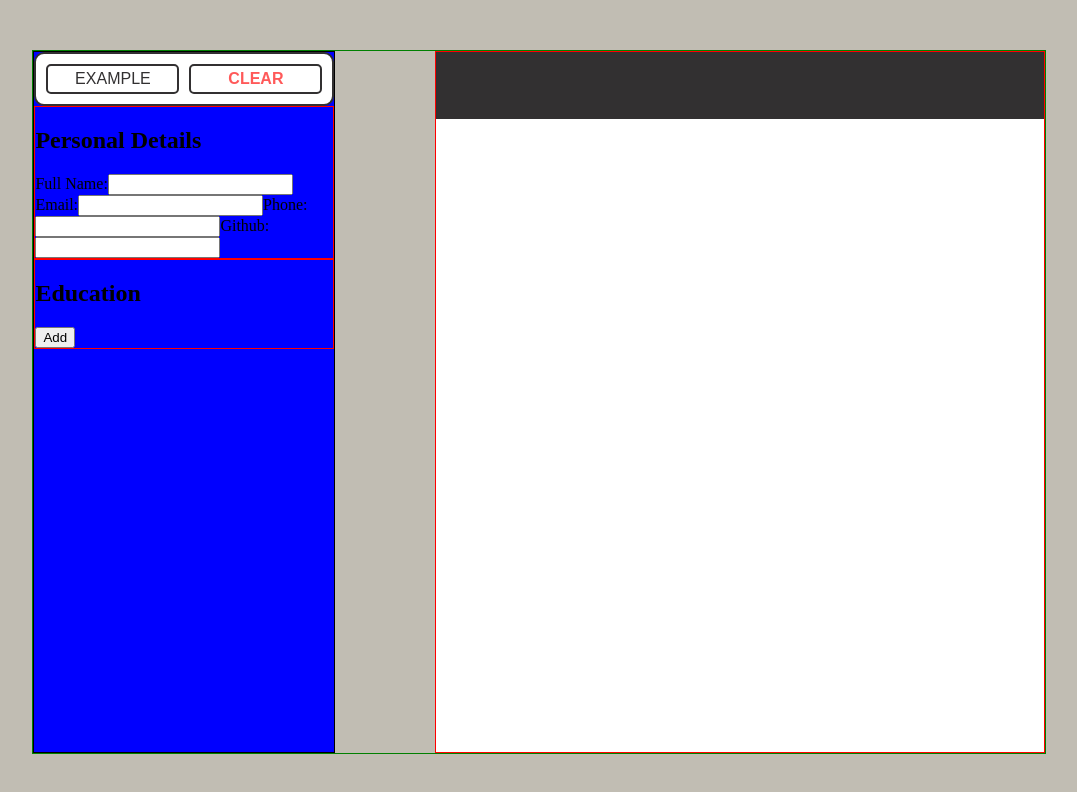
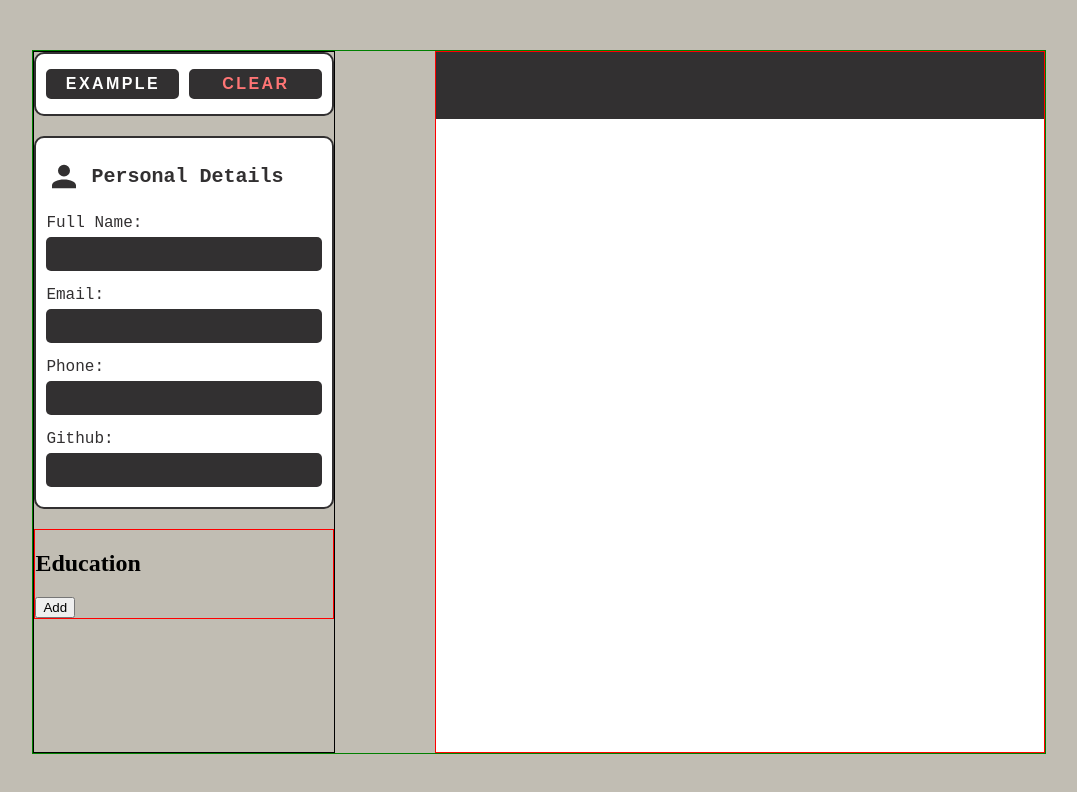
Before and after one commit to MarkR-Dev/cv-app, a React (Vite) app: page / in a window 1280 px wide. Shown: the top 792 px of the page, without its empty margins (101-1178 px from the left). Built offline with nearby package versions, Linux system fonts and the light colour scheme; the HTML template or start-up script is replaced by a standard one.

Commit message:
feat: Add personal section css

```diff
--- a/src/components/Personal.jsx
+++ b/src/components/Personal.jsx
@@ -3,6 +3,9 @@ todo:
   bonus- svg of person?
   bonus- dropdown?
 */
+
+import "../styles/personal.css";
+import personalIcon from "../assets/personal.svg";
 
 function Personal({ personal, setPersonal }) {
   function handleNameChange(e) {
@@ -24,9 +27,14 @@ function Personal({ personal, setPersonal }) {
   return (
     <>
       <form action="#" id="personal">
+        <div className="personal-heading">
+          <img src={personalIcon} alt="Person Icon" className="icon" />
           <h2>Personal Details</h2>
-        <label htmlFor="name">
-          Full Name:
+        </div>
+
+        <div className="personal-form-controls">
+          <div className="personal-input">
+            <label htmlFor="name">Full Name:</label>
             <input
               id="name"
               name="name"
@@ -34,10 +42,10 @@ function Personal({ personal, setPersonal }) {
               value={personal.name}
               onChange={handleNameChange}
             />
-        </label>
+          </div>
 
-        <label htmlFor="email">
-          Email:
+          <div className="personal-input">
+            <label htmlFor="name">Email:</label>
             <input
               id="email"
               name="email"
@@ -45,10 +53,10 @@ function Personal({ personal, setPersonal }) {
               value={personal.email}
               onChange={handleEmailChange}
             />
-        </label>
+          </div>
 
-        <label htmlFor="phone">
-          Phone:
+          <div className="personal-input">
+            <label htmlFor="name">Phone:</label>
             <input
               id="phone"
               name="phone"
@@ -56,10 +64,10 @@ function Personal({ personal, setPersonal }) {
               value={personal.phone}
               onChange={handlePhoneChange}
             />
-        </label>
+          </div>
 
-        <label htmlFor="github">
-          Github:
+          <div className="personal-input">
+            <label htmlFor="name">Github:</label>
             <input
               id="github"
               name="github"
@@ -67,7 +75,8 @@ function Personal({ personal, setPersonal }) {
               value={personal.github}
               onChange={handleGithubChange}
             />
-        </label>
+          </div>
+        </div>
       </form>
     </>
   );
--- a/src/styles/controls.css
+++ b/src/styles/controls.css
@@ -3,7 +3,7 @@
   gap: 10px;
   background-color: white;
   border-radius: 10px;
-  padding: 10px;
+  padding: 15px 10px;
   font-family: monospace;
   border: 2px solid var(--color-1);
 }
@@ -12,15 +12,16 @@
 .clear-btn {
   width: 100%;
   height: 30px;
-  background-color: transparent;
+  background-color: var(--color-1);
   border: 2px solid var(--color-1);
-  color: var(--color-1);
+  color: white;
   border-radius: 5px;
   font-size: 1rem;
   text-transform: uppercase;
+  font-weight: bold;
+  letter-spacing: 0.15rem;
 }
 
 .clear-btn {
-  color: rgba(255, 0, 0, 0.651);
-  font-weight: bold;
+  color: #ff7575;
 }
--- a/src/styles/curriculumVitae.css
+++ b/src/styles/curriculumVitae.css
@@ -24,9 +24,11 @@ main {
 
 .form-controls-container {
   border: 1px solid black;
-  background-color: blue;
   width: 40%;
   min-width: 300px;
+  display: flex;
+  flex-direction: column;
+  gap: 20px;
 }
 
 .form-controls-container > * {
--- a/src/styles/display.css
+++ b/src/styles/display.css
@@ -32,7 +32,7 @@
   gap: 8px;
 }
 
-.icon {
+.display-container .icon {
   width: 1.5rem;
 }
 
--- /dev/null
+++ b/src/styles/personal.css
@@ -0,0 +1,53 @@
+#personal {
+  background-color: white;
+  padding: 10px;
+  border-radius: 10px;
+  border: 2px solid var(--color-1);
+  font-family: monospace;
+  color: var(--color-1);
+}
+
+.personal-heading {
+  display: flex;
+  gap: 10px;
+  align-items: center;
+}
+
+#personal .icon {
+  width: 2.2rem;
+}
+
+#personal h2 {
+  font-size: 1.25rem;
+}
+
+.personal-form-controls {
+  display: flex;
+  flex-direction: column;
+  gap: 15px;
+  margin-block: 10px;
+}
+
+.personal-input {
+  display: flex;
+  flex-direction: column;
+  gap: 5px;
+}
+
+.personal-input label {
+  font-size: 1rem;
+}
+
+.personal-input input {
+  padding: 8px;
+  border-radius: 5px;
+  border: none;
+  font-size: 1rem;
+  color: white;
+  background-color: var(--color-1);
+  font-weight: 600;
+}
+
+.personal-input input:focus {
+  outline-color: lightskyblue;
+}
```
Also changed, not shown: src/assets/personal.svg (added), 1 other file (tests, documents, lock files or other folders). Lines whose indentation alone changed are shown as unchanged.
